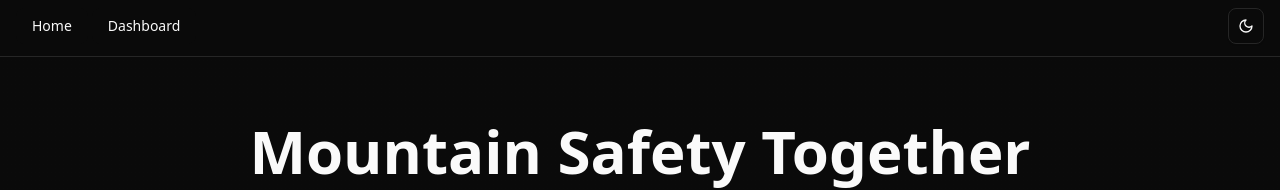
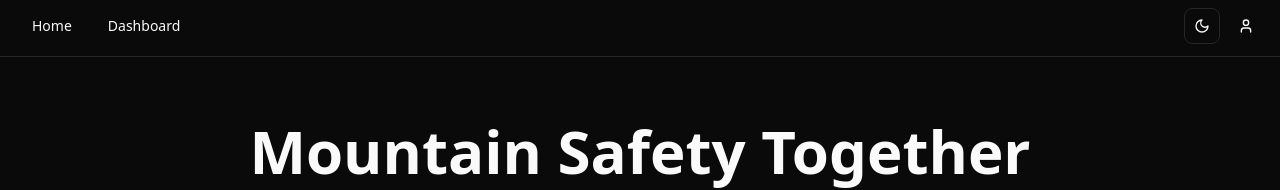
Before and after one commit to aranlucas/garmin-friend-finder, a Next.js app: page / in a window 1280 px wide. Shown: the top 190 px of the page. Built offline with nearby package versions, Linux system fonts and the light colour scheme; no server answers.

Commit message:
improving session flash

```diff
--- a/src/components/MainNav.tsx
+++ b/src/components/MainNav.tsx
@@ -20,7 +20,7 @@ import { Button } from "./ui/button";
 import { User } from "lucide-react";
 
 export function MainNav() {
-  const { data: session } = useSession();
+  const { data: session, status } = useSession();
 
   return (
     <div className="flex items-center justify-between w-full mt-2">
@@ -44,7 +44,7 @@ export function MainNav() {
       </NavigationMenu>
       <div className="flex items-center space-x-2">
         <ModeToggle />
-        {session?.user && (
+        {status === "authenticated" ? (
           <DropdownMenu>
             <DropdownMenuTrigger asChild>
               <Button variant="ghost" size="icon">
@@ -56,10 +56,10 @@ export function MainNav() {
               <DropdownMenuItem className="font-normal">
                 <div className="flex flex-col space-y-1">
                   <p className="text-sm font-medium leading-none">
-                    {session.user.name}
+                    {session.user?.name}
                   </p>
                   <p className="text-xs leading-none text-muted-foreground">
-                    {session.user.email}
+                    {session.user?.email}
                   </p>
                 </div>
               </DropdownMenuItem>
@@ -68,6 +68,13 @@ export function MainNav() {
               </DropdownMenuItem>
             </DropdownMenuContent>
           </DropdownMenu>
+        ) : (
+          <Link href="/api/auth/signin">
+            <Button variant="ghost" size="icon">
+              <User className="h-5 w-5" />
+              <span className="sr-only">Sign in</span>
+            </Button>
+          </Link>
         )}
       </div>
     </div>
--- a/src/components/SignIn.tsx
+++ b/src/components/SignIn.tsx
@@ -1,11 +1,9 @@
-"use client";
+import Link from "next/link";
+import { Button } from "@/components/ui/button";
+import { auth } from "@/auth";
 
-import Link from "next/link";
-import { useSession, signIn } from "next-auth/react";
-import { Button } from "@/components/ui/button";
-
-export default function SignIn() {
-  const { data: session } = useSession();
+export default async function SignIn() {
+  const session = await auth();
 
   if (session) {
     return (
@@ -18,5 +16,9 @@ export default function SignIn() {
       </div>
     );
   }
-  return <Button onClick={() => signIn()}>Get started</Button>;
+  return (
+    <Button asChild>
+      <Link href="/api/auth/signin">Get started</Link>
+    </Button>
+  );
 }
```
